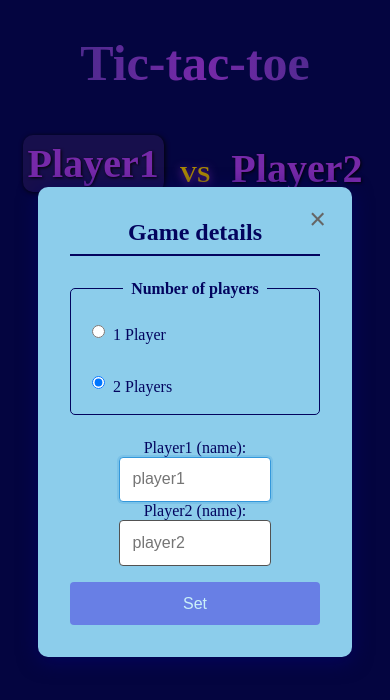
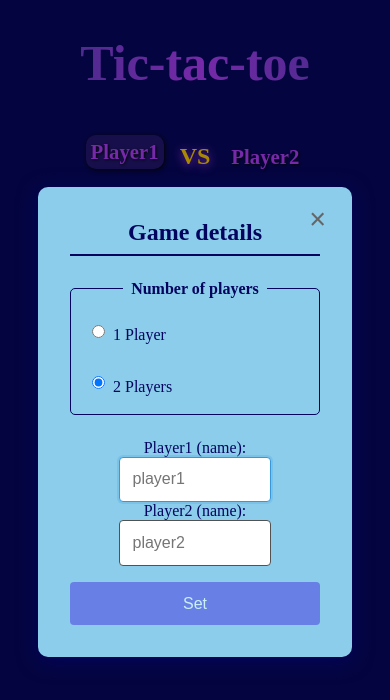
Before and after one commit to Bakarray/ticTacToe-reactProject, a React (Vite) app: page / in a window 390 px wide. Shown: the top 700 px of the page. Built offline with nearby package versions, Linux system fonts and the light colour scheme.

Commit message:
make playernames more responsive

```diff
--- a/src/App.css
+++ b/src/App.css
@@ -216,9 +216,9 @@ input[type="radio"] {
   animation: wave 2s ease-in-out infinite;
 }
 
-@media screen and (max-width: 300px) {
+@media screen and (max-width: 400px) {
   .wave-text span {
-    font-size: 1rem;
+    font-size: 1.3rem;
   }
 }
 
@@ -314,6 +314,14 @@ input[type="radio"] {
   margin: 0 20px;
 }
 
+@media screen and (max-width: 400px) {
+  .game_status button {
+    padding: 0.2rem 0.5rem;
+    font-size: 0.5rem;
+    margin: 0 8px;
+  }
+}
+
 .game_status button:hover {
   background: var(--button-hover);
 }
```
